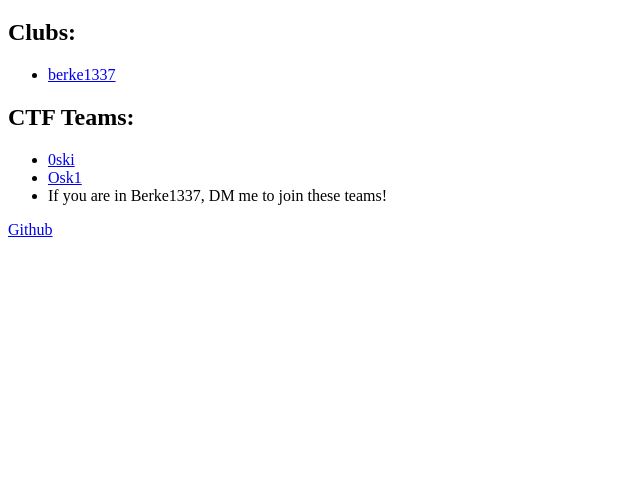
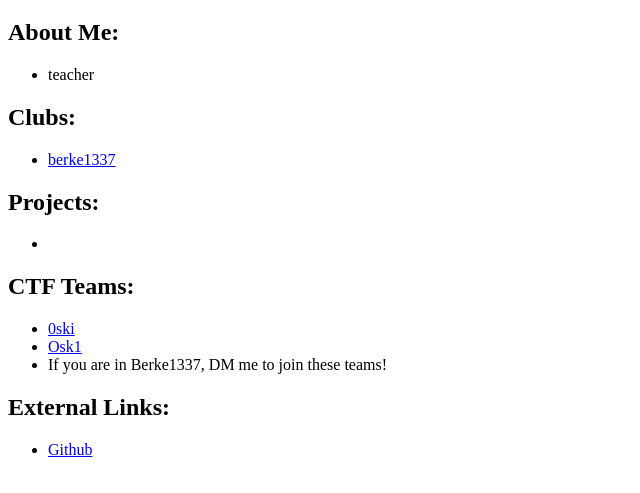
Before and after one commit to adrianlsegura/adrian-segura.github.io, a plain HTML site: page index.html in a window 1280 px wide. Shown: the part 61-554 px from the top of the page, without its empty margins (0-640 px from the left). Drawn offline with Linux system fonts and the light colour scheme.

Commit message:
Added about me section, external links, project section.

```diff
--- a/index.html
+++ b/index.html
@@ -5,9 +5,17 @@
   </head>
   <body>
     <h1>Adrian Segura's Website</h1>
+    <h2>About Me:</h2>
+    <ul>
+      <li>teacher</li>
+    </ul>
     <h2>Clubs:</h2>
     <ul>
       <li><a href="https://berke1337.berkeley.edu/">berke1337</a></li>
+    </ul>
+    <h2>Projects:</h2>
+    <ul>
+      <li><a href="googlesploit.com"></a></li> <!-- change link once updated -->
     </ul>
     <h2>CTF Teams:</h2>
     <ul>
@@ -15,6 +23,9 @@
       <li><a href="https://ctftime.org/team/282800">Osk1</a></li>
       <li>If you are in Berke1337, DM me to join these teams!</li>
     </ul>
-    <p><a href="https://github.com/adrian-segura">Github</a></p>
+    <h2>External Links:</h2>
+    <ul>
+      <li><a href="https://github.com/adrian-segura">Github</a></li>
+    </ul>
   </body>
 </html>
```
